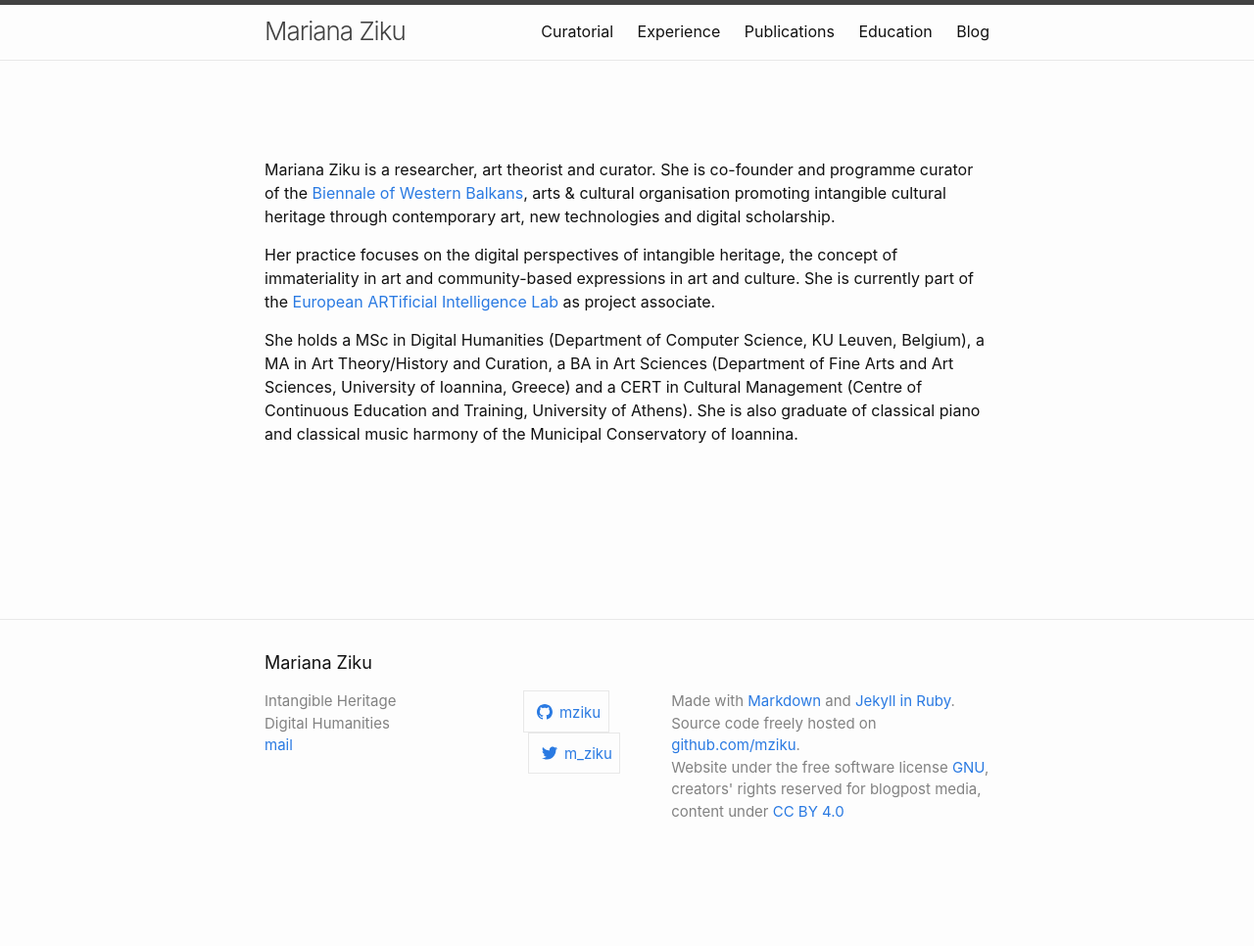
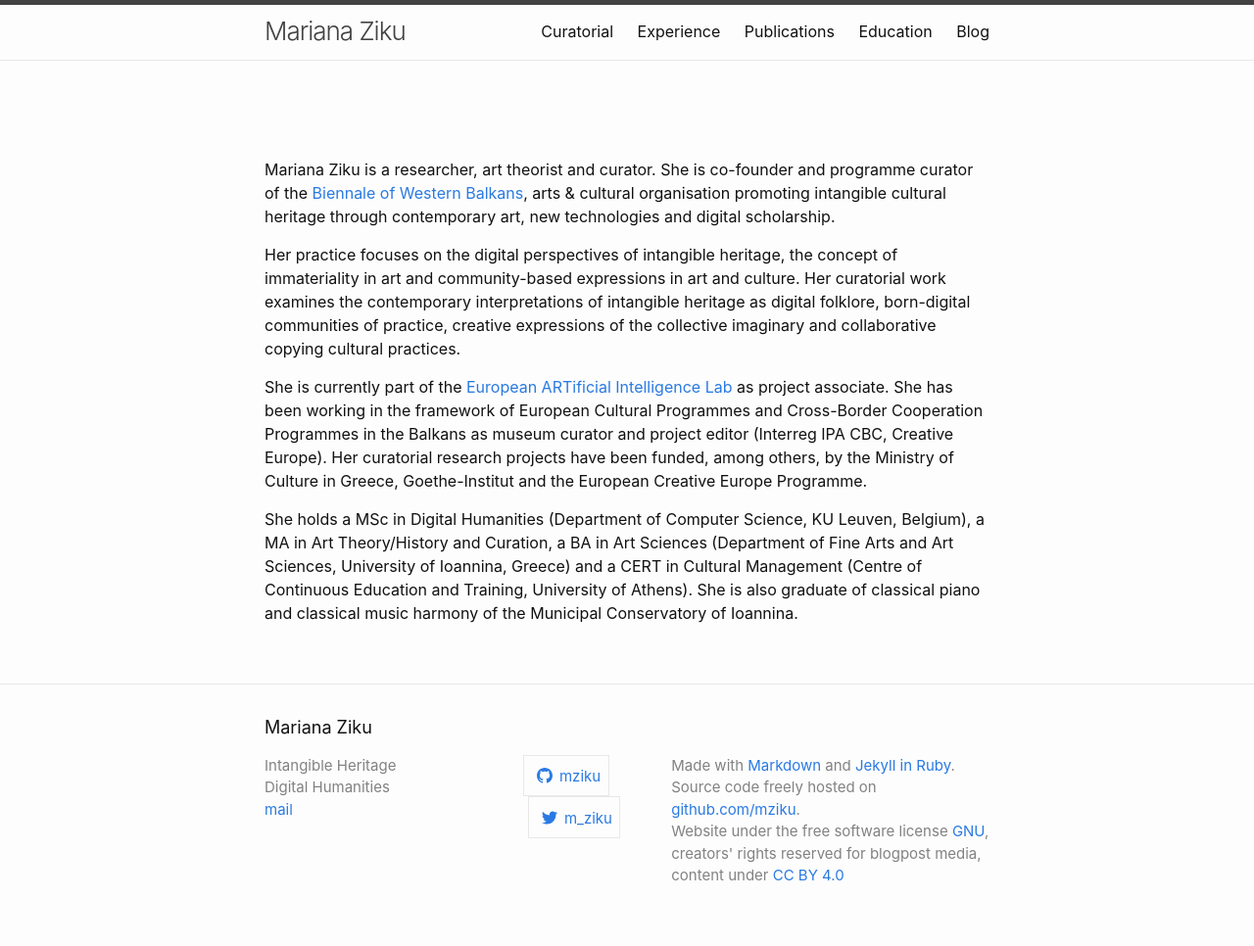
Before and after one commit to mziku/mziku.github.io, a Jekyll site: the page built from index.md, in a window 1280 px wide. Shown: the whole page at 98% size. Built offline with Jekyll 4.4.1, drawn with Linux system fonts in a browser that asks for light colours; before the commit the page ends 900 px from its top, so only the background shows below that.

Commit message:
Update index.md

```diff
--- a/index.md
+++ b/index.md
@@ -6,6 +6,8 @@ layout: page
 
 Mariana Ziku is a researcher, art theorist and curator. She is co-founder and programme curator of the [Biennale of Western Balkans](https://bowb.org), arts & cultural organisation promoting intangible cultural heritage through contemporary art, new technologies and digital scholarship.
 
-Her practice focuses on the digital perspectives of intangible heritage, the concept of immateriality in art and community-based expressions in art and culture. She is currently part of the [European ARTificial Intelligence Lab](https://ars.electronica.art/ailab/en) as project associate.
+Her practice focuses on the digital perspectives of intangible heritage, the concept of immateriality in art and community-based expressions in art and culture. Her curatorial work examines the contemporary interpretations of intangible heritage as digital folklore, born-digital communities of practice, creative expressions of the collective imaginary and collaborative copying cultural practices.
+
+She is currently part of the [European ARTificial Intelligence Lab](https://ars.electronica.art/ailab/en) as project associate. She has been working in the framework of European Cultural Programmes and Cross-Border Cooperation Programmes in the Balkans as museum curator and project editor (Interreg IPA CBC, Creative Europe). Her curatorial research projects have been funded, among others, by the Ministry of Culture in Greece, Goethe-Institut and the European Creative Europe Programme.
 
 She holds a MSc in Digital Humanities (Department of Computer Science, KU Leuven, Belgium), a MA in Art Theory/History and Curation, a BA in Art Sciences (Department of Fine Arts and Art Sciences, University of Ioannina, Greece) and a CERT in Cultural Management (Centre of Continuous Education and Training, University of Athens). She is also graduate of classical piano and classical music harmony of the Municipal Conservatory of Ioannina.
```
